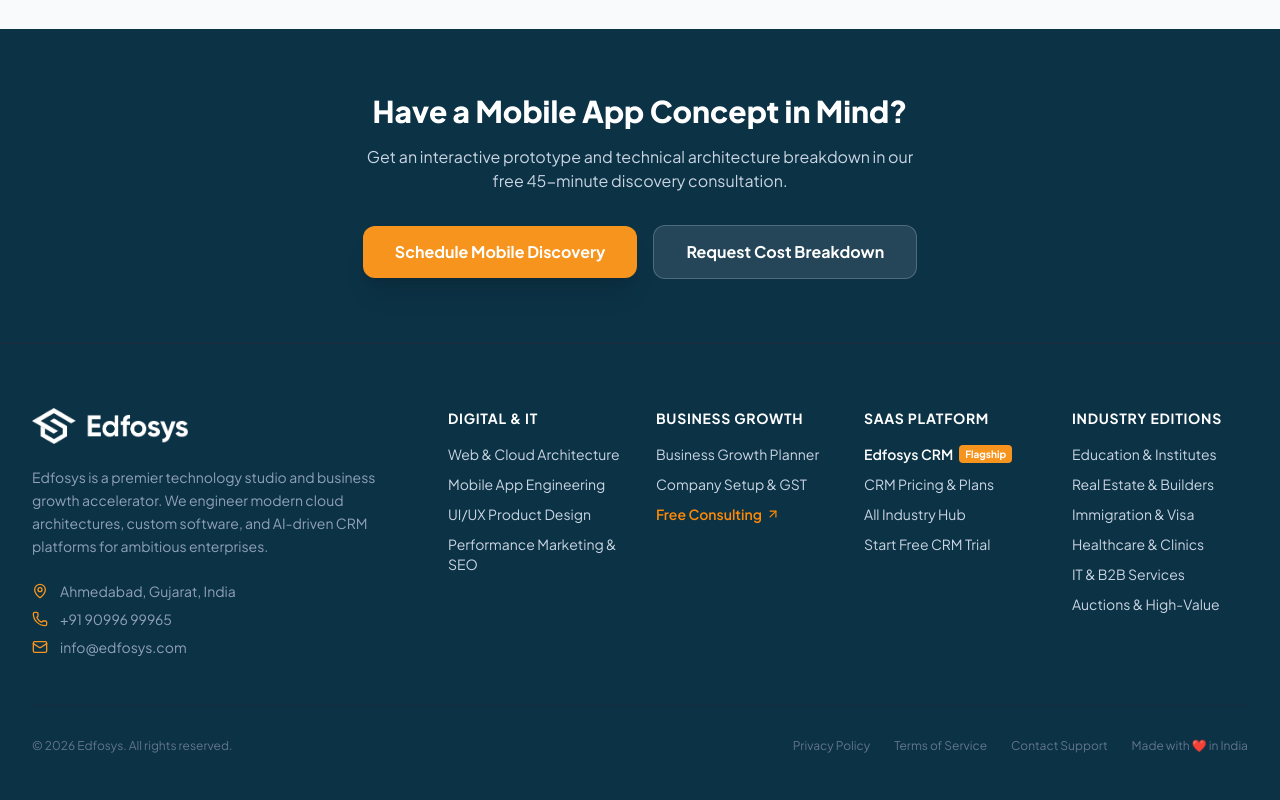
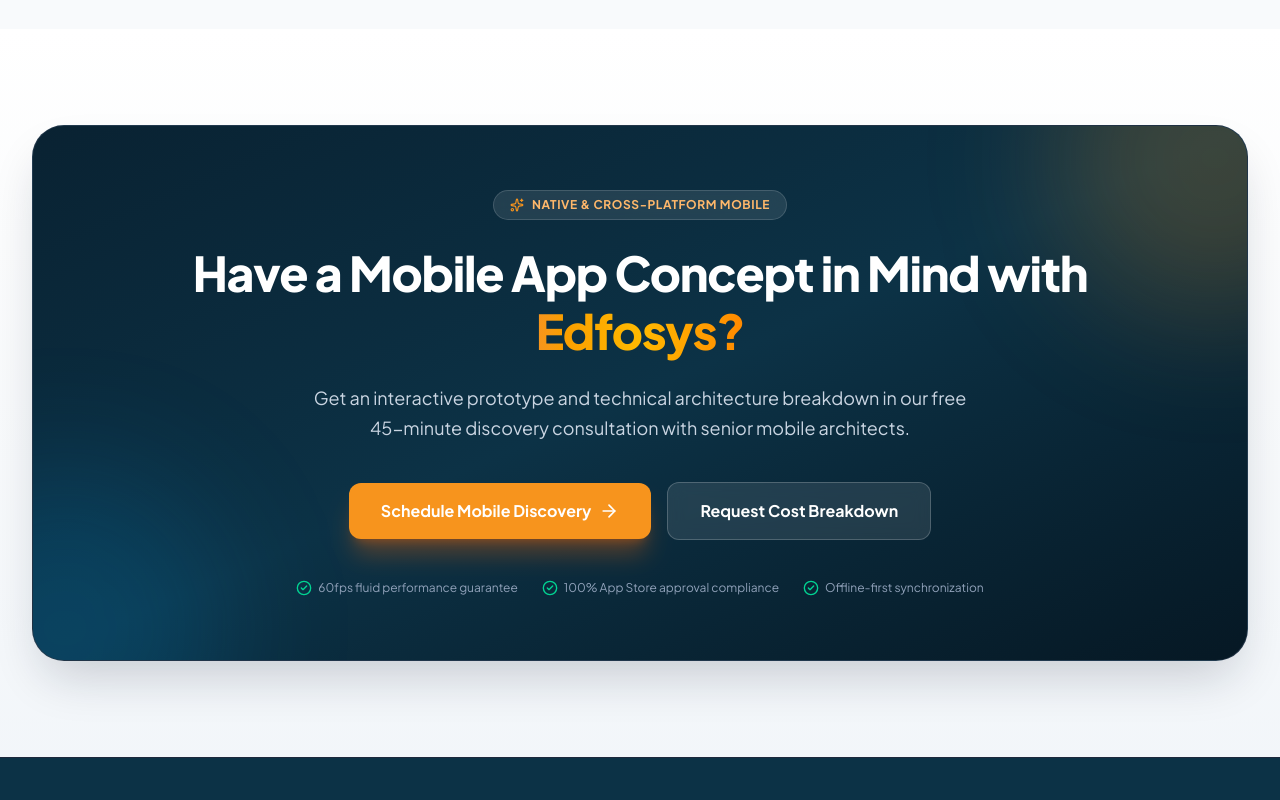
Before and after one commit to techguruyogesh/edfosys-web, a Next.js app in the folder web/: page /services/mobile-apps in a window 1280 px wide. Shown: the part 4000-4800 px from the top of the page. Built offline with nearby package versions, Linux system fonts and the light colour scheme.

Commit message:
design(cta): convert CTA into floating elevated card on light backdrop, completely differentiating it from footer

```diff
--- a/web/app/services/digital-marketing/page.js
+++ b/web/app/services/digital-marketing/page.js
@@ -1,6 +1,7 @@
 import Navbar from "@/components/layout/Navbar";
 import Footer from "@/components/layout/Footer";
 import Link from "next/link";
+import CallToActionBanner from "@/components/layout/CallToActionBanner";
 import {
   Megaphone,
   CheckCircle2,
@@ -323,31 +324,22 @@
           </div>
         </section>
 
-        {/* CTA */}
-        <section className="py-16 bg-[#0C3246] text-white text-center">
-          <div className="max-w-4xl mx-auto px-4 sm:px-6 lg:px-8">
-            <h3 className="text-3xl font-extrabold mb-4">
-              Ready to Accelerate Your Customer Acquisition?
-            </h3>
-            <p className="text-slate-300 text-sm sm:text-base mb-8 max-w-xl mx-auto">
-              Get an honest audit of your current ad campaigns, tracking infrastructure, and conversion funnel with our senior growth strategists.
-            </p>
-            <div className="flex flex-col sm:flex-row items-center justify-center gap-4">
-              <Link
-                href="/free-consulting"
-                className="w-full sm:w-auto px-8 py-3.5 rounded-xl font-bold bg-[#F7941D] hover:bg-[#e57a0b] text-white shadow-xl"
-              >
-                Book Free Growth Audit
-              </Link>
-              <Link
-                href="/contact"
-                className="w-full sm:w-auto px-8 py-3.5 rounded-xl font-bold bg-white/10 hover:bg-white/15 text-white border border-white/20"
-              >
-                Request Retainer Pricing
-              </Link>
-            </div>
-          </div>
-        </section>
+        {/* Floating CTA Banner */}
+        <CallToActionBanner
+          badge="Performance Growth Studio"
+          title="Ready to Scale Your Customer Acquisition with"
+          highlight="Edfosys?"
+          subtitle="Get an honest audit of your current ad campaigns, tracking infrastructure, and conversion funnel with our senior growth strategists."
+          primaryCtaText="Book Free Growth Audit"
+          primaryCtaLink="/free-consulting"
+          secondaryCtaText="Request Retainer Pricing"
+          secondaryCtaLink="/contact"
+          trustBadges={[
+            "Server-side Meta CAPI tracking",
+            "100% ad account ownership",
+            "Target ROAS optimization",
+          ]}
+        />
       </main>
 
       <Footer />
--- a/web/app/services/mobile-apps/page.js
+++ b/web/app/services/mobile-apps/page.js
@@ -1,6 +1,7 @@
 import Navbar from "@/components/layout/Navbar";
 import Footer from "@/components/layout/Footer";
 import Link from "next/link";
+import CallToActionBanner from "@/components/layout/CallToActionBanner";
 import {
   Smartphone,
   CheckCircle2,
@@ -328,31 +329,22 @@
           </div>
         </section>
 
-        {/* CTA */}
-        <section className="py-16 bg-[#0C3246] text-white text-center">
-          <div className="max-w-4xl mx-auto px-4 sm:px-6 lg:px-8">
-            <h3 className="text-3xl font-extrabold mb-4">
-              Have a Mobile App Concept in Mind?
-            </h3>
-            <p className="text-slate-300 text-sm sm:text-base mb-8 max-w-xl mx-auto">
-              Get an interactive prototype and technical architecture breakdown in our free 45-minute discovery consultation.
-            </p>
-            <div className="flex flex-col sm:flex-row items-center justify-center gap-4">
-              <Link
-                href="/free-consulting"
-                className="w-full sm:w-auto px-8 py-3.5 rounded-xl font-bold bg-[#F7941D] hover:bg-[#e57a0b] text-white shadow-xl"
-              >
-                Schedule Mobile Discovery
-              </Link>
-              <Link
-                href="/contact"
-                className="w-full sm:w-auto px-8 py-3.5 rounded-xl font-bold bg-white/10 hover:bg-white/15 text-white border border-white/20"
-              >
-                Request Cost Breakdown
-              </Link>
-            </div>
-          </div>
-        </section>
+        {/* Floating CTA Banner */}
+        <CallToActionBanner
+          badge="Native & Cross-Platform Mobile"
+          title="Have a Mobile App Concept in Mind with"
+          highlight="Edfosys?"
+          subtitle="Get an interactive prototype and technical architecture breakdown in our free 45-minute discovery consultation with senior mobile architects."
+          primaryCtaText="Schedule Mobile Discovery"
+          primaryCtaLink="/free-consulting"
+          secondaryCtaText="Request Cost Breakdown"
+          secondaryCtaLink="/contact"
+          trustBadges={[
+            "60fps fluid performance guarantee",
+            "100% App Store approval compliance",
+            "Offline-first synchronization",
+          ]}
+        />
       </main>
 
       <Footer />
--- a/web/app/services/ui-ux-design/page.js
+++ b/web/app/services/ui-ux-design/page.js
@@ -1,6 +1,7 @@
 import Navbar from "@/components/layout/Navbar";
 import Footer from "@/components/layout/Footer";
 import Link from "next/link";
+import CallToActionBanner from "@/components/layout/CallToActionBanner";
 import {
   Palette,
   CheckCircle2,
@@ -323,31 +324,22 @@
           </div>
         </section>
 
-        {/* CTA */}
-        <section className="py-16 bg-[#0C3246] text-white text-center">
-          <div className="max-w-4xl mx-auto px-4 sm:px-6 lg:px-8">
-            <h3 className="text-3xl font-extrabold mb-4">
-              Elevate Your Product Experience
-            </h3>
-            <p className="text-slate-300 text-sm sm:text-base mb-8 max-w-xl mx-auto">
-              Get an expert UX audit of your existing interface or discuss building a comprehensive design system from scratch.
-            </p>
-            <div className="flex flex-col sm:flex-row items-center justify-center gap-4">
-              <Link
-                href="/free-consulting"
-                className="w-full sm:w-auto px-8 py-3.5 rounded-xl font-bold bg-[#F7941D] hover:bg-[#e57a0b] text-white shadow-xl"
-              >
-                Book Free UX Audit
-              </Link>
-              <Link
-                href="/contact"
-                className="w-full sm:w-auto px-8 py-3.5 rounded-xl font-bold bg-white/10 hover:bg-white/15 text-white border border-white/20"
-              >
-                Discuss Custom Scope
-              </Link>
-            </div>
-          </div>
-        </section>
+        {/* Floating CTA Banner */}
+        <CallToActionBanner
+          badge="Product Design Studio"
+          title="Ready to Elevate Your Digital Product Experience with"
+          highlight="Edfosys?"
+          subtitle="Get an expert UX audit of your existing interface or discuss building a scalable, tokenized design system from scratch with our product design leads."
+          primaryCtaText="Book Free UX Audit"
+          primaryCtaLink="/free-consulting"
+          secondaryCtaText="Discuss Custom Scope"
+          secondaryCtaLink="/contact"
+          trustBadges={[
+            "Figma Variables & Auto-Layout 5.0",
+            "WCAG 2.1 AA accessibility standards",
+            "Direct Storybook & Tailwind token handoff",
+          ]}
+        />
       </main>
 
       <Footer />
--- a/web/app/services/web-development/page.js
+++ b/web/app/services/web-development/page.js
@@ -1,6 +1,7 @@
 import Navbar from "@/components/layout/Navbar";
 import Footer from "@/components/layout/Footer";
 import Link from "next/link";
+import CallToActionBanner from "@/components/layout/CallToActionBanner";
 import {
   Code2,
   CheckCircle2,
@@ -330,31 +331,22 @@
           </div>
         </section>
 
-        {/* CTA */}
-        <section className="py-16 bg-[#0C3246] text-white text-center">
-          <div className="max-w-4xl mx-auto px-4 sm:px-6 lg:px-8">
-            <h3 className="text-3xl font-extrabold mb-4">
-              Ready to Architect Your Next Web Platform?
-            </h3>
-            <p className="text-slate-300 text-sm sm:text-base mb-8 max-w-xl mx-auto">
-              Book a complimentary 45-minute technical session with our lead architects. We will audit your architecture and provide actionable recommendations.
-            </p>
-            <div className="flex flex-col sm:flex-row items-center justify-center gap-4">
-              <Link
-                href="/free-consulting"
-                className="w-full sm:w-auto px-8 py-3.5 rounded-xl font-bold bg-[#F7941D] hover:bg-[#e57a0b] text-white shadow-xl"
-              >
-                Schedule Technical Audit
-              </Link>
-              <Link
-                href="/contact"
-                className="w-full sm:w-auto px-8 py-3.5 rounded-xl font-bold bg-white/10 hover:bg-white/15 text-white border border-white/20"
-              >
-                Get Cost Estimate
-              </Link>
-            </div>
-          </div>
-        </section>
+        {/* Floating CTA Banner */}
+        <CallToActionBanner
+          badge="Enterprise Cloud Architecture"
+          title="Ready to Architect Your Next Web Platform with"
+          highlight="Edfosys?"
+          subtitle="Book a complimentary 45-minute technical session with our lead architects. We will audit your architecture and provide actionable scaling recommendations."
+          primaryCtaText="Schedule Technical Audit"
+          primaryCtaLink="/free-consulting"
+          secondaryCtaText="Request Cost Estimate"
+          secondaryCtaLink="/contact"
+          trustBadges={[
+            "100% IP & source code ownership",
+            "Production-grade security audit",
+            "Zero vendor lock-in",
+          ]}
+        />
       </main>
 
       <Footer />
--- /dev/null
+++ b/web/components/layout/CallToActionBanner.js
@@ -0,0 +1,101 @@
+"use client";
+
+import Link from "next/link";
+import { ArrowRight, CheckCircle2, Sparkles } from "lucide-react";
+
+export default function CallToActionBanner({
+  badge = "Ready to Scale?",
+  title = "Ready to Accelerate Your Sales Pipeline?",
+  highlight = "Edfosys",
+  subtitle = "Experience why 1,200+ ambitious businesses trust Edfosys to capture more leads, automate workflows, and close high-value deals.",
+  primaryCtaText = "Start 14-Day Free Trial",
+  primaryCtaLink = "https://app.edfosys.com/signup",
+  secondaryCtaText = "Schedule Free Strategy Session",
+  secondaryCtaLink = "/free-consulting",
+  trustBadges = [
+    "No credit card required",
+    "2-minute self-serve setup",
+    "Cancel anytime",
+  ],
+}) {
+  const isPrimaryExternal = primaryCtaLink.startsWith("http");
+
+  return (
+    <section className="py-20 lg:py-24 bg-gradient-to-b from-white via-slate-50 to-slate-100/90 relative">
+      <div className="max-w-7xl mx-auto px-4 sm:px-6 lg:px-8">
+        <div className="relative overflow-hidden rounded-[32px] bg-gradient-to-br from-[#092232] via-[#0C3246] to-[#061824] p-8 sm:p-14 lg:p-16 text-center text-white border border-slate-700/60 shadow-2xl shadow-slate-900/20">
+          {/* Ambient luminous glow orbs */}
+          <div className="absolute -top-32 -right-32 w-80 h-80 bg-[#F7941D]/20 rounded-full blur-3xl pointer-events-none" />
+          <div className="absolute -bottom-32 -left-32 w-80 h-80 bg-sky-500/15 rounded-full blur-3xl pointer-events-none" />
+
+          <div className="relative z-10 max-w-4xl mx-auto">
+            {/* Top Badge */}
+            <div className="inline-flex items-center space-x-2 px-4 py-1.5 rounded-full bg-white/10 text-orange-300 text-xs font-bold uppercase tracking-wider mb-6 border border-white/15 backdrop-blur-sm">
+              <Sparkles className="w-3.5 h-3.5 text-[#F7941D]" />
+              <span>{badge}</span>
+            </div>
+
+            {/* Headline */}
+            <h2 className="text-3xl sm:text-4xl lg:text-5xl font-extrabold tracking-tight leading-[1.2] mb-6">
+              {title}{" "}
+              {highlight && (
+                <span className="text-transparent bg-clip-text bg-gradient-to-r from-[#F7941D] via-amber-400 to-orange-400">
+                  {highlight}
+                </span>
+              )}
+            </h2>
+
+            {/* Subtitle */}
+            <p className="text-base sm:text-lg text-slate-300 leading-relaxed max-w-2xl mx-auto mb-10">
+              {subtitle}
+            </p>
+
+            {/* Action Buttons */}
+            <div className="flex flex-col sm:flex-row items-center justify-center gap-4 mb-10">
+              {isPrimaryExternal ? (
+                <a
+                  href={primaryCtaLink}
+                  target="_blank"
+                  rel="noopener noreferrer"
+                  className="w-full sm:w-auto px-8 py-4 rounded-xl text-base font-bold bg-[#F7941D] hover:bg-[#e57a0b] text-white shadow-xl shadow-orange-500/30 transition-all hover:scale-[1.02] flex items-center justify-center space-x-2"
+                >
+                  <span>{primaryCtaText}</span>
+                  <ArrowRight className="w-5 h-5" />
+                </a>
+              ) : (
+                <Link
+                  href={primaryCtaLink}
+                  className="w-full sm:w-auto px-8 py-4 rounded-xl text-base font-bold bg-[#F7941D] hover:bg-[#e57a0b] text-white shadow-xl shadow-orange-500/30 transition-all hover:scale-[1.02] flex items-center justify-center space-x-2"
+                >
+                  <span>{primaryCtaText}</span>
+                  <ArrowRight className="w-5 h-5" />
+                </Link>
+              )}
+
+              {secondaryCtaLink && (
+                <Link
+                  href={secondaryCtaLink}
+                  className="w-full sm:w-auto px-8 py-4 rounded-xl text-base font-bold bg-white/10 hover:bg-white/15 text-white border border-white/20 hover:border-white/30 backdrop-blur-sm transition-all flex items-center justify-center space-x-2"
+                >
+                  <span>{secondaryCtaText}</span>
+                </Link>
+              )}
+            </div>
+
+            {/* Trust Badges */}
+            {trustBadges && trustBadges.length > 0 && (
+              <div className="flex flex-wrap items-center justify-center gap-6 text-xs text-slate-400">
+                {trustBadges.map((badgeText, idx) => (
+                  <span key={idx} className="flex items-center">
+                    <CheckCircle2 className="w-4 h-4 text-emerald-400 mr-1.5 flex-shrink-0" />
+                    <span>{badgeText}</span>
+                  </span>
+                ))}
+              </div>
+            )}
+          </div>
+        </div>
+      </div>
+    </section>
+  );
+}
```
Also changed, not shown: web/app/about/page.js (+17 -14 lines), web/app/crm/page.js (+17 -27 lines), web/components/crm/IndustryCtaBanner.js (+6 -2 lines).
